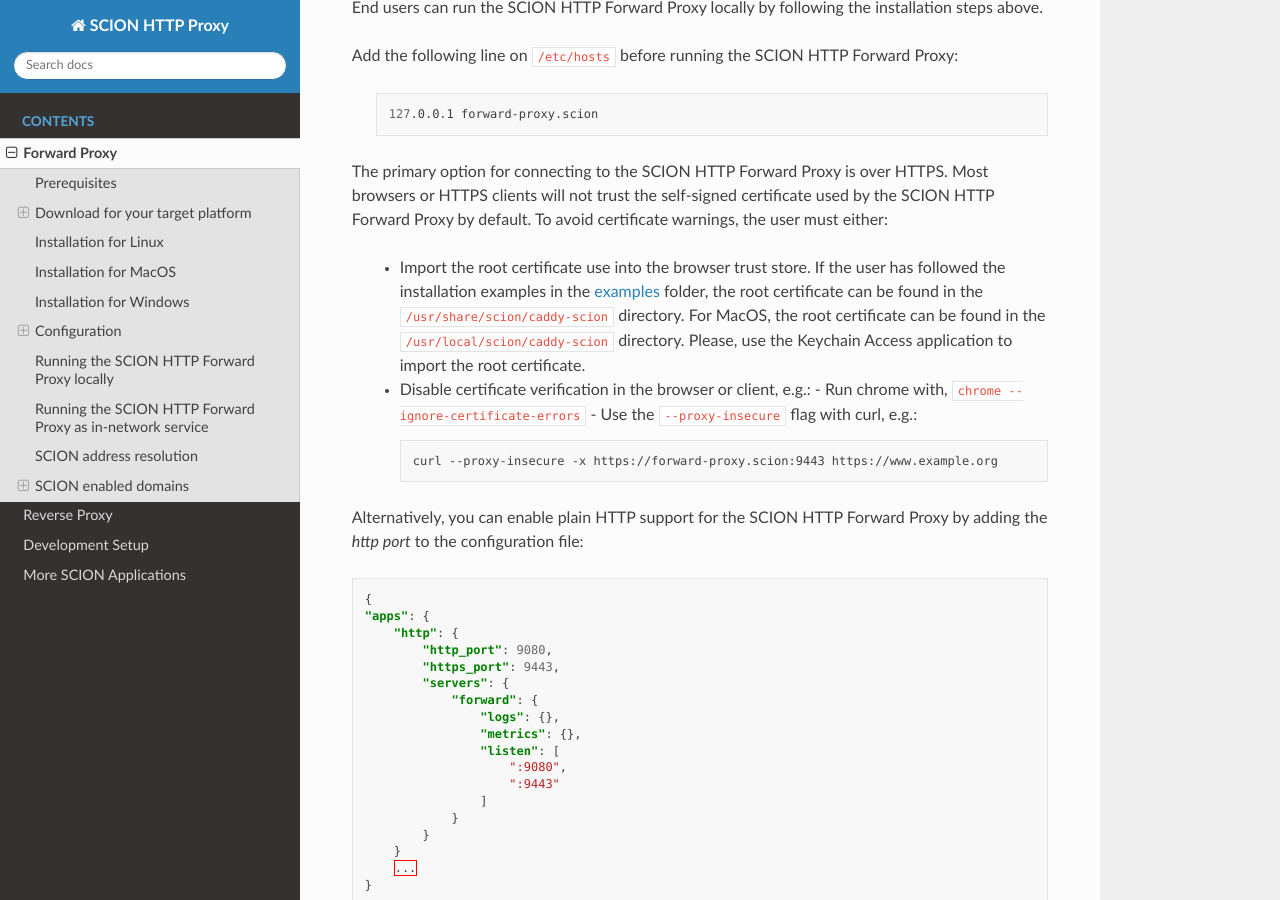
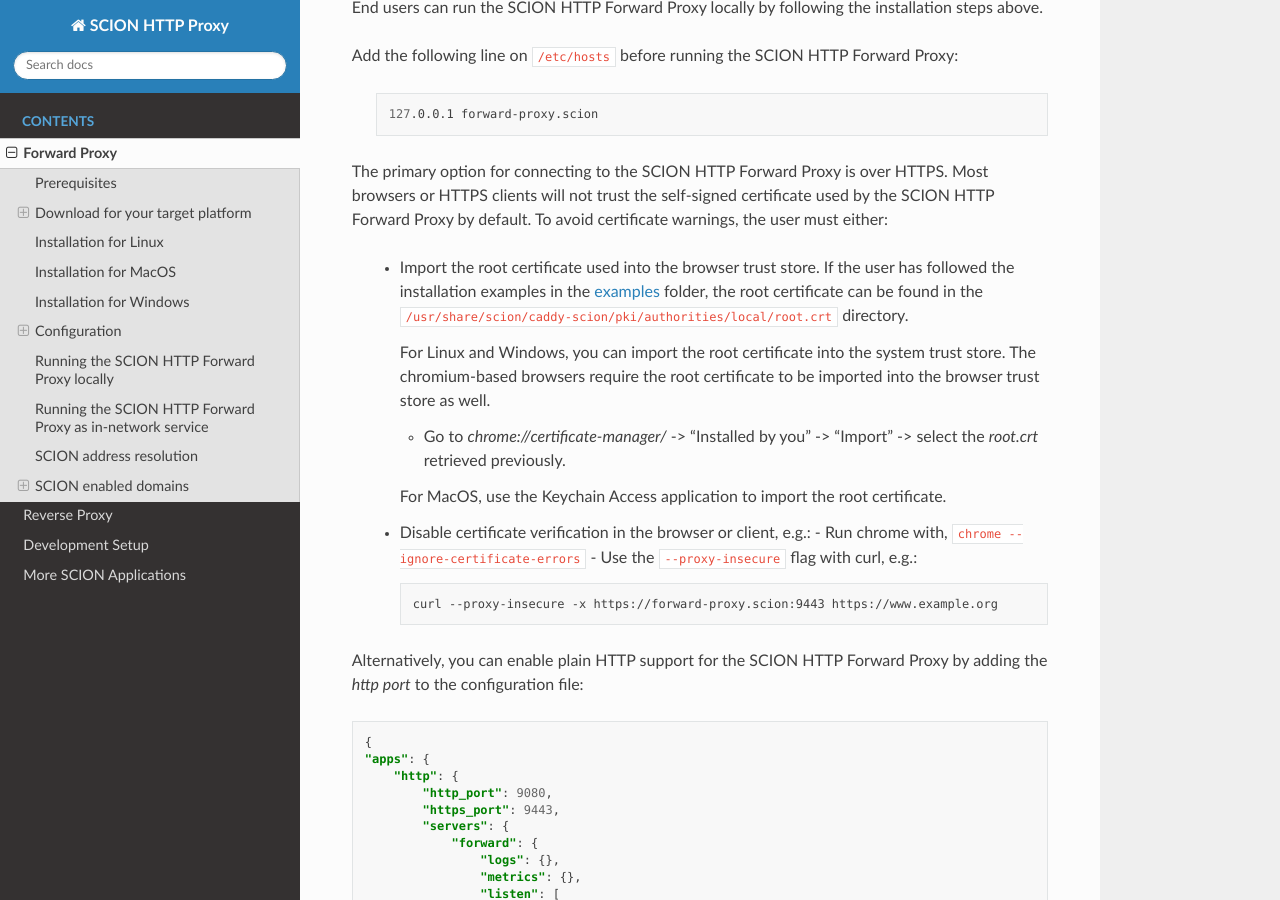
Before and after one commit to scionproto-contrib/http-proxy, a Sphinx documentation site: the page built from docs/source/forward-proxy.rst, in a window 1280 px wide and 900 px high, scrolled down 3876 px. Built offline with Sphinx 7.4.7 and the Read the Docs theme 3.1.0, drawn with Linux system fonts in a browser that asks for light colours; some of the changed text lies outside the part shown.

Commit message:
update doc (#21)

```diff
--- a/docs/source/forward-proxy.rst
+++ b/docs/source/forward-proxy.rst
@@ -42,6 +42,8 @@
 
 - Ensure that you are running the scion-endhost stack as described in the `SCION documentation <https://docs.scion.org/projects/scion-applications/en/latest/applications/access.html>`_.
 
+- Apply the necessary permissions to the binary:
+
   .. code-block:: bash
 
       chmod +x scion-caddy
@@ -180,8 +181,14 @@
 The primary option for connecting to the SCION HTTP Forward Proxy is over HTTPS.
 Most browsers or HTTPS clients will not trust the self-signed certificate used by the SCION HTTP Forward Proxy by default. To avoid certificate warnings, the user must either:
 
-  - Import the root certificate use into the browser trust store. If the user has followed the installation examples in the `examples <https://github.com/scionproto-contrib/caddy-scion/tree/main/_examples>`__ folder, the root certificate can be found in the ``/usr/share/scion/caddy-scion`` directory.
-    For MacOS, the root certificate can be found in the ``/usr/local/scion/caddy-scion`` directory. Please, use the Keychain Access application to import the root certificate.
+  - Import the root certificate used into the browser trust store.
+    If the user has followed the installation examples in the `examples <https://github.com/scionproto-contrib/caddy-scion/tree/main/_examples>`__ folder, the root certificate can be found in the ``/usr/share/scion/caddy-scion/pki/authorities/local/root.crt`` directory.
+
+    For Linux and Windows, you can import the root certificate into the system trust store. The chromium-based browsers require the root certificate to be imported into the browser trust store as well.
+
+    - Go to `chrome://certificate-manager/` -> "Installed by you" -> "Import" -> select the `root.crt` retrieved previously.
+
+    For MacOS, use the Keychain Access application to import the root certificate.
   - Disable certificate verification in the browser or client, e.g.:
     - Run chrome with, ``chrome --ignore-certificate-errors``
     - Use the ``--proxy-insecure`` flag with curl, e.g.:
```
Also changed, not shown: other parts of docs/source/forward-proxy.rst (+0 -1 lines).
